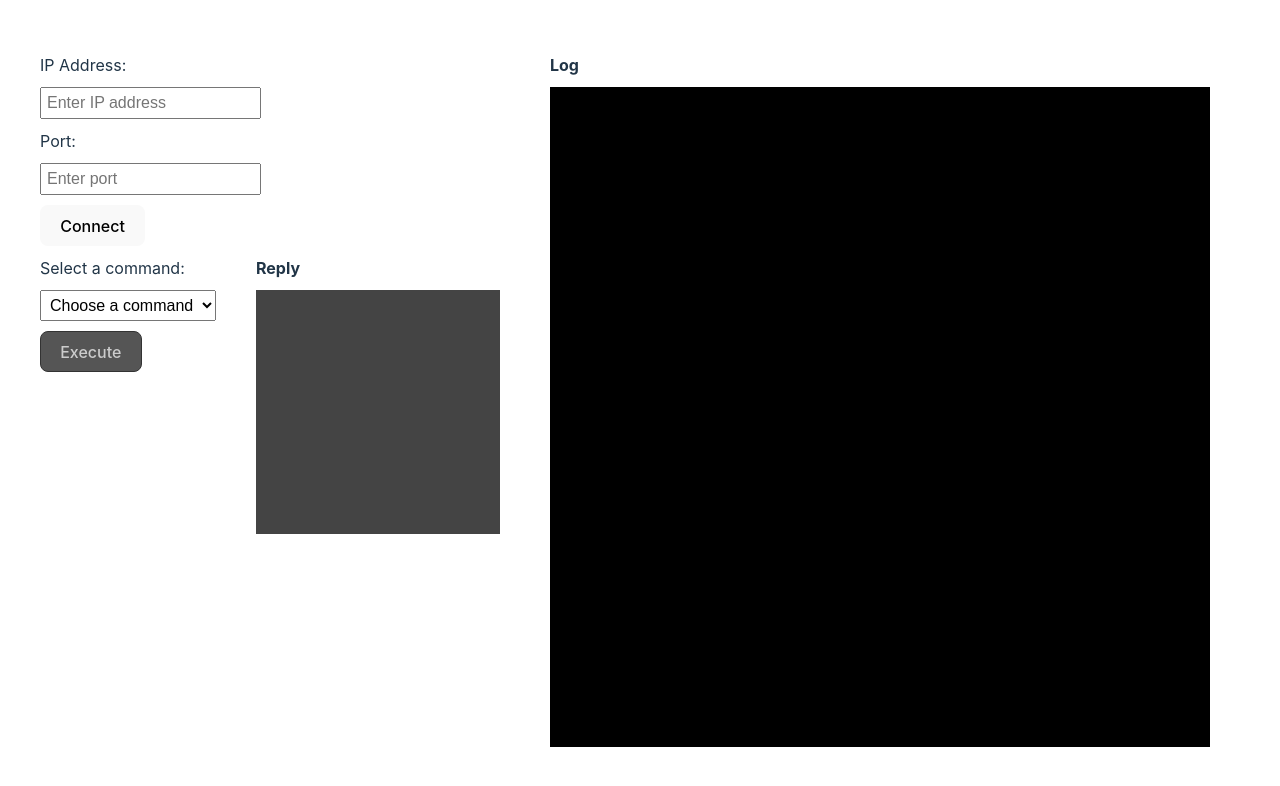
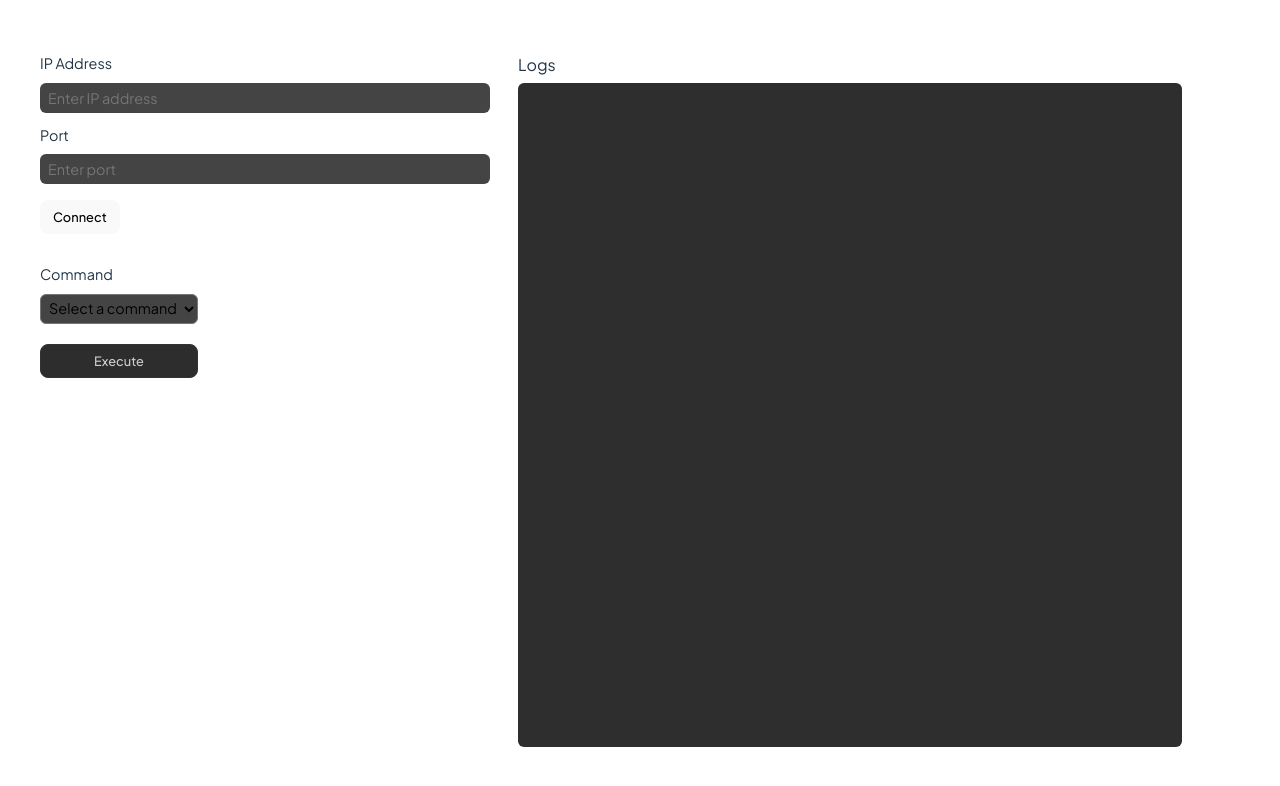
Before and after one commit to zakia215/RAFT-Implementation, a React (Vite) app in the folder webclient/: page / in a window 1280 px wide. Shown: the top 786 px of the page. Built offline with nearby package versions, Linux system fonts and the light colour scheme.

Commit message:
feat: prettier client interface

```diff
--- a/webclient/index.html
+++ b/webclient/index.html
@@ -4,6 +4,9 @@
     <meta charset="UTF-8" />
     <link rel="icon" type="image/png" href="/raft-icon.png" />
     <meta name="viewport" content="width=device-width, initial-scale=1.0" />
+    <link rel="preconnect" href="https://fonts.googleapis.com">
+    <link rel="preconnect" href="https://fonts.gstatic.com" crossorigin>
+    <link href="https://fonts.googleapis.com/css2?family=Plus+Jakarta+Sans:ital,wght@0,200..800;1,200..800&display=swap" rel="stylesheet">
     <title>Client - Sistol</title>
   </head>
   <body>
--- a/webclient/package.json
+++ b/webclient/package.json
@@ -11,7 +11,8 @@
   },
   "dependencies": {
     "react": "^18.2.0",
-    "react-dom": "^18.2.0"
+    "react-dom": "^18.2.0",
+    "react-toastify": "^10.0.5"
   },
   "devDependencies": {
     "@types/react": "^18.2.66",
--- a/webclient/src/App.tsx
+++ b/webclient/src/App.tsx
@@ -8,7 +8,7 @@ function App() {
     <div
       style={{
         display: "flex",
-        gap: "50px",
+        gap: "28px",
       }}
     >
       <ToolBar connected={connected} setConnected={setConnected} />
--- a/webclient/src/components/Log.tsx
+++ b/webclient/src/components/Log.tsx
@@ -49,14 +49,15 @@ export function Log({ connected }: LogProps) {
   }, [connected]);
   return (
     <div>
-      <div style={{ fontWeight: "bold", marginBottom: "10px" }}>Log</div>
+      <div style={{ marginBottom: "6px" }}>Logs</div>
       <div ref={logDivRef}
         style={{
-          backgroundColor: "black",
+          backgroundColor: "#2e2e2e",
           width: "50vw",
           height: "80vh",
-          padding: "10px",
+          padding: "12px",
           overflow: "auto",
+          borderRadius: "6px",
         }}
       >
         {currentLog}
--- a/webclient/src/components/ToolBar.tsx
+++ b/webclient/src/components/ToolBar.tsx
@@ -1,5 +1,6 @@
 import { useState } from "react";
 import { connect, ping, get, set, strln, append, del } from "../lib/lib";
+import { toast } from "react-toastify";
 
 type ToolBarProps = {
   connected: boolean;
@@ -16,14 +17,22 @@ export function ToolBar({ connected, setConnected }: ToolBarProps) {
 
   const commandOptions = ["ping", "get", "set", "strln", "append", "del"];
 
-  const handleConnect = () => {
-    connect(ip, port).then((success) => {
+  const handleConnect = async () => {
+    try {
+      toast.loading("Connecting to server");
+      const success = await connect(ip, port);
       setConnected(success);
-    });
+      toast.dismiss();
+      toast.success("Connected to server");
+    } catch (error) {
+      toast.dismiss();
+      toast.error("Failed to connect to server");
+    }
   };
 
   const handleExecute = async () => {
     let commandReply = "";
+    try {
       switch (selectedCommand) {
         case "ping":
           commandReply = await ping();
@@ -44,25 +53,42 @@ export function ToolBar({ connected, setConnected }: ToolBarProps) {
           commandReply = await del(key);
           break;
         default:
-        console.error("Invalid command");
+          toast.error("Invalid command");
+      }
+    } catch (error) {
+      toast.error("Failed to execute command");
     }
     setReply(commandReply);
   };
 
   const labelStyle = {
     display: "block",
+    fontSize: "0.9em",
+    marginBottom: "8px",
   };
 
   const inputStyle: React.CSSProperties = {
-    padding: "5px",
-    fontSize: "1em",
-    margin: "10px 0 10px 0",
+    paddingLeft: "8px",
+    paddingRight: "8px",
+    paddingTop: "6px",
+    paddingBottom: "6px",
+    fontSize: "0.9em",
+    fontFamily: "inherit",
+    borderRadius: "6px",
+    backgroundColor: "#444444",
+    border: "none",
   };
 
   return (
     <div style={{ paddingLeft: "40px" }}>
-      <div>
-        <label style={labelStyle}>IP Address:</label>
+      <div
+        style={{
+          display: "flex",
+          flexDirection: "column",
+          marginBottom: "12px",
+        }}
+      >
+        <label style={labelStyle}>IP Address</label>
         <input
           type="text"
           value={ip}
@@ -71,8 +97,14 @@ export function ToolBar({ connected, setConnected }: ToolBarProps) {
           style={inputStyle}
         />
       </div>
-      <div>
-        <label style={labelStyle}>Port:</label>
+      <div
+        style={{
+          display: "flex",
+          flexDirection: "column",
+          marginBottom: "16px",
+        }}
+      >
+        <label style={labelStyle}>Port</label>
         <input
           type="text"
           value={port}
@@ -87,18 +119,36 @@ export function ToolBar({ connected, setConnected }: ToolBarProps) {
       <div
         style={{
           display: "flex",
-          gap: "40px",
+          gap: "20px",
+          marginTop: "20px",
         }}
       >
-        <div>
-          <div>
-            <label style={labelStyle}>Select a command:</label>
+        <div
+          style={{
+            display: "flex",
+            flexDirection: "column",
+            gap: "12px",
+          }}
+        >
+          <div
+            style={{
+              display: "flex",
+              flexDirection: "column",
+            }}
+          >
+            <label style={labelStyle}>Command</label>
             <select
               value={selectedCommand}
               onChange={(e) => setSelectedCommand(e.target.value)}
-              style={inputStyle}
+              style={{
+                padding: "4px",
+                fontSize: "0.9em",
+                fontFamily: "inherit",
+                borderRadius: "6px",
+                backgroundColor: "#444444",
+              }}
             >
-              <option value="">Choose a command</option>
+              <option value="">Select a command</option>
               {commandOptions.map((choice, index) => (
                 <option key={index} value={choice}>
                   {choice}
@@ -107,46 +157,110 @@ export function ToolBar({ connected, setConnected }: ToolBarProps) {
             </select>
           </div>
           {selectedCommand && selectedCommand !== "ping" && (
-            <div>
-              <label style={labelStyle}>Key:</label>
+            <div
+              style={{
+                display: "flex",
+                gap: "24px",
+                alignItems: "center",
+              }}
+            >
+              <label style={{
+                display: "block",
+                fontSize: "0.9em",
+                marginBottom: "2px",
+              }}>Key</label>
               <input
                 type="text"
                 value={key}
                 onChange={(e) => setKey(e.target.value)}
                 placeholder="Enter key"
-                style={inputStyle}
+                style={{
+                  paddingLeft: "8px",
+                  paddingRight: "8px",
+                  paddingTop: "6px",
+                  paddingBottom: "6px",
+                  fontSize: "0.9em",
+                  fontFamily: "inherit",
+                  borderRadius: "6px",
+                  backgroundColor: "#444444",
+                  border: "none",
+                  width: "7rem",
+                }}
               />
             </div>
           )}
           {(selectedCommand === "set" || selectedCommand === "append") && (
-            <div>
-              <label style={labelStyle}>Value:</label>
+            <div
+              style={{
+                display: "flex",
+                gap: "12px",
+                alignItems: "center",
+              }}
+            >
+              <label style={{
+                display: "block",
+                fontSize: "0.9em",
+                marginBottom: "2px",
+              }}>Value</label>
               <input
                 type="text"
                 value={value}
                 onChange={(e) => setValue(e.target.value)}
                 placeholder="Enter value"
-                style={inputStyle}
+                style={{
+                  paddingLeft: "8px",
+                  paddingRight: "8px",
+                  paddingTop: "6px",
+                  paddingBottom: "6px",
+                  fontSize: "0.9em",
+                  fontFamily: "inherit",
+                  borderRadius: "6px",
+                  backgroundColor: "#444444",
+                  border: "none",
+                  width: "7rem",
+                }}
               />
             </div>
           )}
-          <button onClick={handleExecute} disabled={!connected}>
+          <button
+            onClick={handleExecute}
+            disabled={!connected}
+            title={!connected ? "Connect to server first" : ""}
+            style={{
+              marginTop: "8px",
+            }}
+          >
             Execute
           </button>
         </div>
+        {connected ? (
           <div>
-          <div style={{ fontWeight: "bold", marginBottom: "10px" }}>Reply</div>
+            <div style={{
+              fontSize: "0.9em",
+              marginBottom: "8px" }}>Server Reply</div>
             <div
               style={{
-              backgroundColor: "#444444",
-              width: "14rem",
-              height: "14rem",
-              padding: "10px",
+                backgroundColor: "#2e2e2e",
+                width: "16rem",
+                height: "16rem",
+                padding: "8px",
+                borderRadius: "6px",
+                fontFamily: "monospace",
               }}
             >
-            {reply}
+              <span className="flicker">$</span> {reply}
             </div>
           </div>
+        ) : (
+          <div
+            style={{
+              width: "16rem",
+              height: "16rem",
+              padding: "8px",
+              borderRadius: "6px",
+            }}
+          />
+        )}
       </div>
     </div>
   );
--- a/webclient/src/index.css
+++ b/webclient/src/index.css
@@ -1,5 +1,5 @@
 :root {
-  font-family: Inter, system-ui, Avenir, Helvetica, Arial, sans-serif;
+  font-family: Plus Jakarta Sans, Inter, system-ui, Avenir, Helvetica, Arial, sans-serif;
   line-height: 1.5;
   font-weight: 400;
 
@@ -31,23 +31,23 @@ body {
 }
 
 h1 {
-  font-size: 3.2em;
+  font-size: 3em;
   line-height: 1.1;
 }
 
 button {
   border-radius: 8px;
   border: 1px solid transparent;
-  padding: 0.6em 1.2em;
-  font-size: 1em;
+  padding: 8px 12px;
+  font-size: 0.8em;
   font-weight: 500;
   font-family: inherit;
-  background-color: #1a1a1a;
+  background-color: #414141;
   cursor: pointer;
   transition: border-color 0.25s;
 }
 button:hover {
-  border-color: #646cff;
+  border-color: #7b7b7b;
 }
 button:focus,
 button:focus-visible {
@@ -55,7 +55,7 @@ button:focus-visible {
 }
 
 button:disabled {
-  background-color: #555;
+  background-color: #2d2d2d;
   color: #ccc;
   cursor: not-allowed;
   border-color: #333;
@@ -73,3 +73,17 @@ button:disabled {
     background-color: #f9f9f9;
   }
 }
+
+@keyframes flicker {
+  0%, 100% {
+    opacity: 1;
+  }
+  50% {
+    opacity: 0.5;
+  }
+}
+
+.flicker {
+  display: inline;
+  animation: flicker 1.5s infinite;
+}
--- a/webclient/src/lib/lib.ts
+++ b/webclient/src/lib/lib.ts
@@ -6,13 +6,14 @@ export async function connect(ip: string, port: string): Promise<boolean> {
     headers: {
       "Content-Type": "application/json",
     },
-    body: JSON.stringify({
-      ip,
-      port,
-    }),
+    body: JSON.stringify({ ip, port }),
   });
 
-  return res.ok;
+  if (!res.ok) {
+    throw new Error("Connection failed");
+  }
+
+  return true;
 }
 
 export async function ping(): Promise<string> {
--- a/webclient/src/main.tsx
+++ b/webclient/src/main.tsx
@@ -2,9 +2,12 @@ import React from 'react'
 import ReactDOM from 'react-dom/client'
 import App from './App.tsx'
 import './index.css'
+import { ToastContainer } from "react-toastify";
+import "react-toastify/dist/ReactToastify.css";
 
 ReactDOM.createRoot(document.getElementById('root')!).render(
   <React.StrictMode>
     <App />
+    <ToastContainer position='top-right' autoClose={2000} theme='dark' />
   </React.StrictMode>,
 )
```
Also changed, not shown: 1 other file (tests, documents, lock files or other folders). Lines whose indentation alone changed are shown as unchanged.
